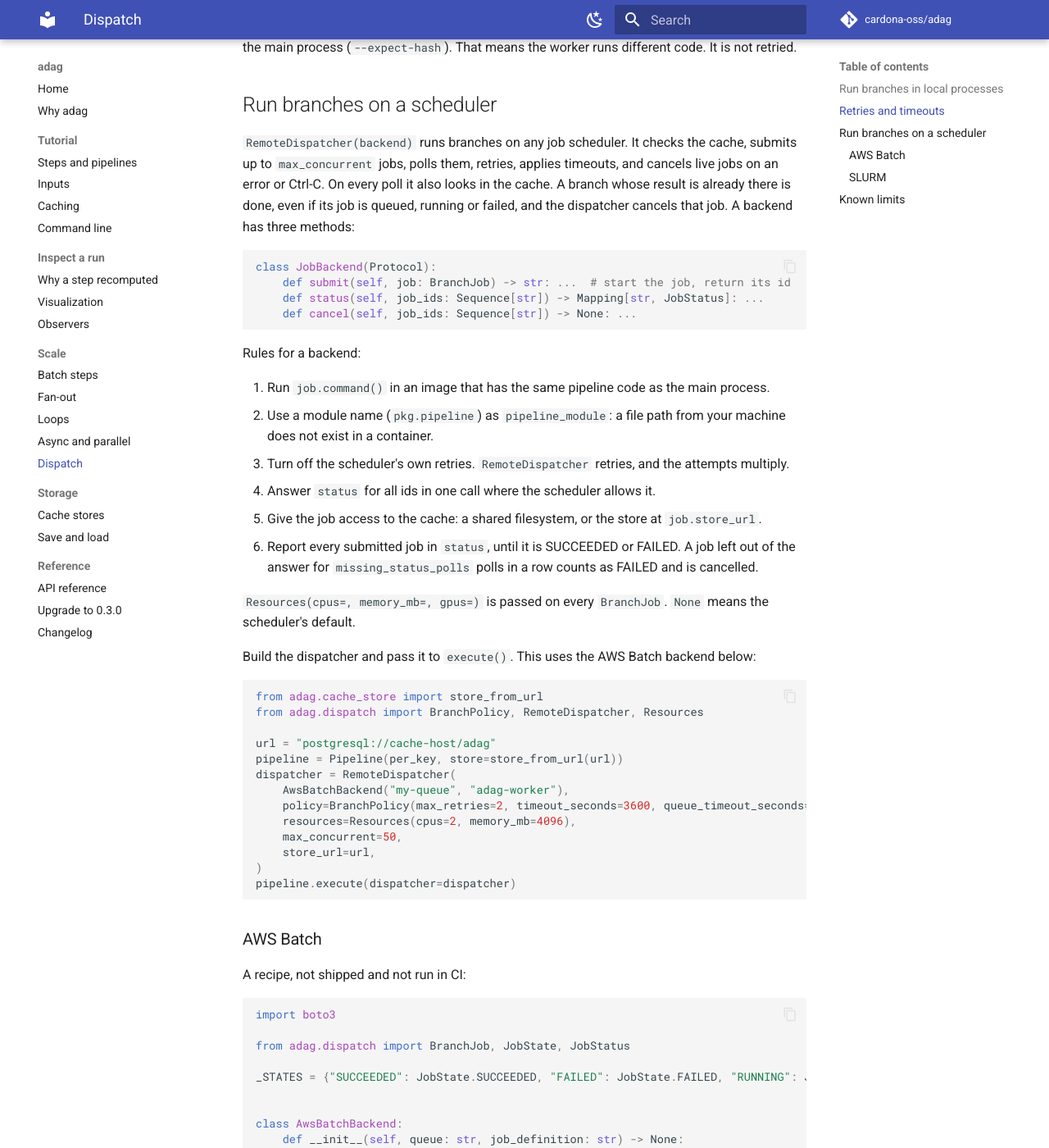
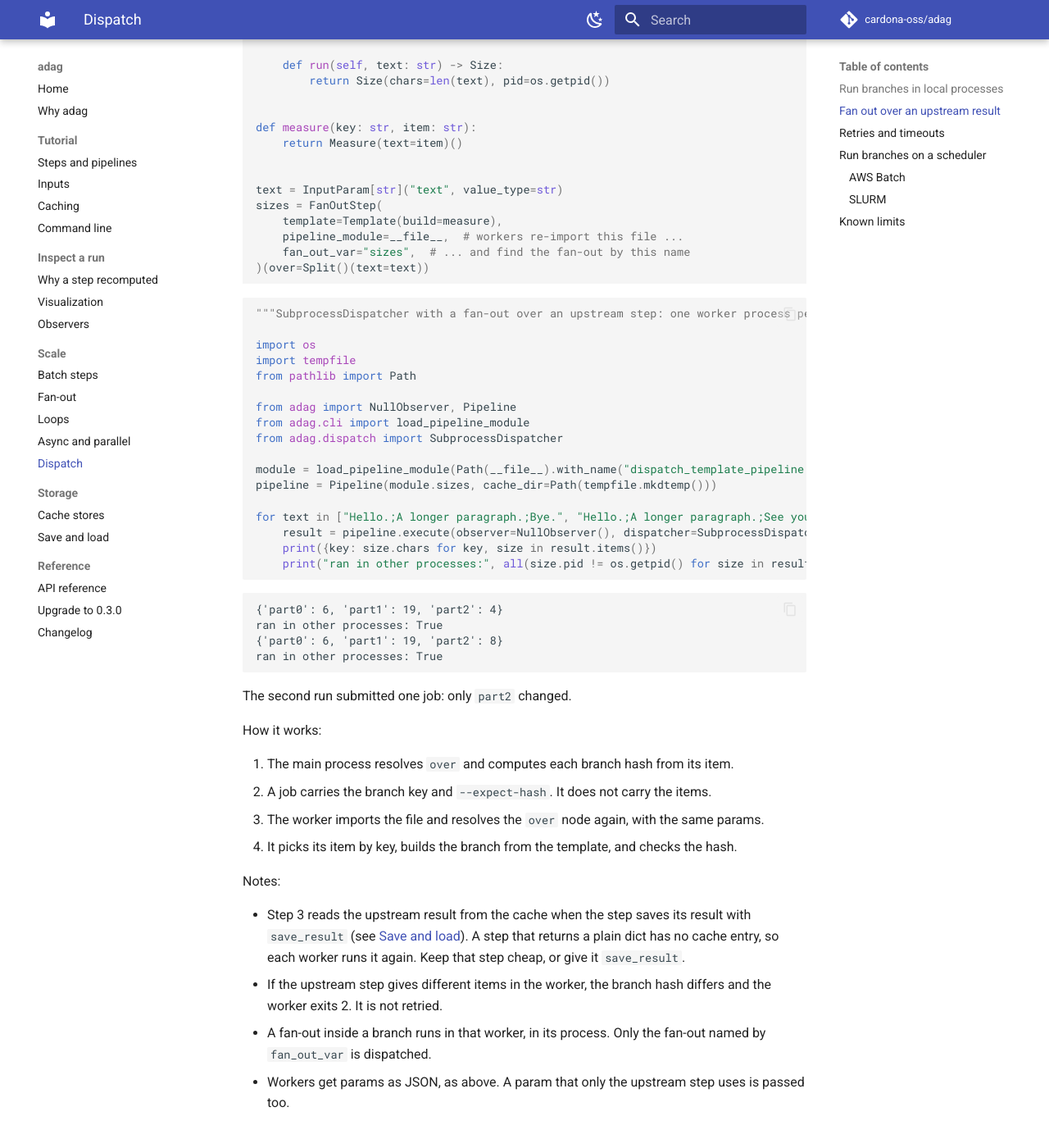
Before and after one commit to jorgeecardona/adag, an MkDocs documentation site: the page built from docs/dispatch.md, in a window 1280 px wide and 1400 px high, scrolled down 2739 px. Shown: the whole window at 82% size. Built offline with MkDocs 1.6.1 and Material for MkDocs 9.7.7, drawn with Linux system fonts in a browser that asks for light colours; comment, search, counter and statistics services are not loaded; some of the changed text lies outside the part shown.

Commit message:
docs: dispatch a fan-out over an upstream result, with need FO-7

````diff
--- a/docs/dispatch.md
+++ b/docs/dispatch.md
@@ -52,6 +52,47 @@ ran in other processes: True
 - Params reach workers as JSON, so they must be JSON values. They show in the job command, so
   never pass secrets as params.
 - A rerun after a failure submits only the failed keys: the others are already in the cache.
+
+## Fan out over an upstream result
+
+A fan-out with a `template` and a wired `over` (see [Fan-out](fan-out.md)) can run on any
+dispatcher. Set `pipeline_module` and `fan_out_var` on the `FanOutStep`, as above. The
+`fan_out_var` names the wired node, the result of `FanOutStep(...)(over=split)`.
+
+```python
+--8<-- "docs/examples/dispatch_template_pipeline.py"
+```
+
+```python
+--8<-- "docs/examples/dispatch_template.py"
+```
+
+```text
+{'part0': 6, 'part1': 19, 'part2': 4}
+ran in other processes: True
+{'part0': 6, 'part1': 19, 'part2': 8}
+ran in other processes: True
+```
+
+The second run submitted one job: only `part2` changed.
+
+How it works:
+
+1. The main process resolves `over` and computes each branch hash from its item.
+2. A job carries the branch key and `--expect-hash`. It does not carry the items.
+3. The worker imports the file and resolves the `over` node again, with the same params.
+4. It picks its item by key, builds the branch from the template, and checks the hash.
+
+Notes:
+
+- Step 3 reads the upstream result from the cache when the step saves its result with
+  `save_result` (see [Save and load](save-load.md)). A step that returns a plain dict has no cache
+  entry, so each worker runs it again. Keep that step cheap, or give it `save_result`.
+- If the upstream step gives different items in the worker, the branch hash differs and the
+  worker exits 2. It is not retried.
+- A fan-out inside a branch runs in that worker, in its process. Only the fan-out named by
+  `fan_out_var` is dispatched.
+- Workers get params as JSON, as above. A param that only the upstream step uses is passed too.
 
 ## Retries and timeouts
 
--- /dev/null
+++ b/docs/examples/dispatch_template.py
@@ -0,0 +1,17 @@
+"""SubprocessDispatcher with a fan-out over an upstream step: one worker process per part."""
+
+import os
+import tempfile
+from pathlib import Path
+
+from adag import NullObserver, Pipeline
+from adag.cli import load_pipeline_module
+from adag.dispatch import SubprocessDispatcher
+
+module = load_pipeline_module(Path(__file__).with_name("dispatch_template_pipeline.py"))
+pipeline = Pipeline(module.sizes, cache_dir=Path(tempfile.mkdtemp()))
+
+for text in ["Hello.;A longer paragraph.;Bye.", "Hello.;A longer paragraph.;See you."]:
+    result = pipeline.execute(observer=NullObserver(), dispatcher=SubprocessDispatcher(), text=text)
+    print({key: size.chars for key, size in result.items()})
+    print("ran in other processes:", all(size.pid != os.getpid() for size in result.values()))
--- /dev/null
+++ b/docs/examples/dispatch_template_pipeline.py
@@ -0,0 +1,41 @@
+"""A pipeline file whose branches come from an upstream step and can run in worker processes."""
+
+import os
+from dataclasses import dataclass
+
+from pydantic import BaseModel
+
+from adag import FanOutStep, InputParam, Step, Template
+
+
+class Size(BaseModel):
+    chars: int
+    pid: int
+
+
+@dataclass(frozen=True)
+class Split(Step[dict[str, str]]):
+    """Cut the text at each semicolon. The number of branches depends on the text."""
+
+    def run(self, text: str) -> dict[str, str]:
+        return {f"part{i}": part for i, part in enumerate(text.split(";"))}
+
+
+@dataclass(frozen=True)
+class Measure(Step[Size]):
+    text: str
+
+    def run(self, text: str) -> Size:
+        return Size(chars=len(text), pid=os.getpid())
+
+
+def measure(key: str, item: str):
+    return Measure(text=item)()
+
+
+text = InputParam[str]("text", value_type=str)
+sizes = FanOutStep(
+    template=Template(build=measure),
+    pipeline_module=__file__,  # workers re-import this file ...
+    fan_out_var="sizes",  # ... and find the fan-out by this name
+)(over=Split()(text=text))
--- a/docs/fan-out.md
+++ b/docs/fan-out.md
@@ -71,7 +71,8 @@ Rules for the items:
 - `over` must resolve to a dict.
 
 A fan-out with a `template` runs in the calling process, one branch at a time or on `max_workers`
-threads. With a dispatcher it raises `NotImplementedError`.
+threads. To run its branches in worker processes, see
+[Fan out over an upstream result](dispatch.md#fan-out-over-an-upstream-result) in Dispatch.
 
 ## Template
 
````
Also changed, not shown: CHANGELOG.md (+13 -0 lines), 2 other files.
